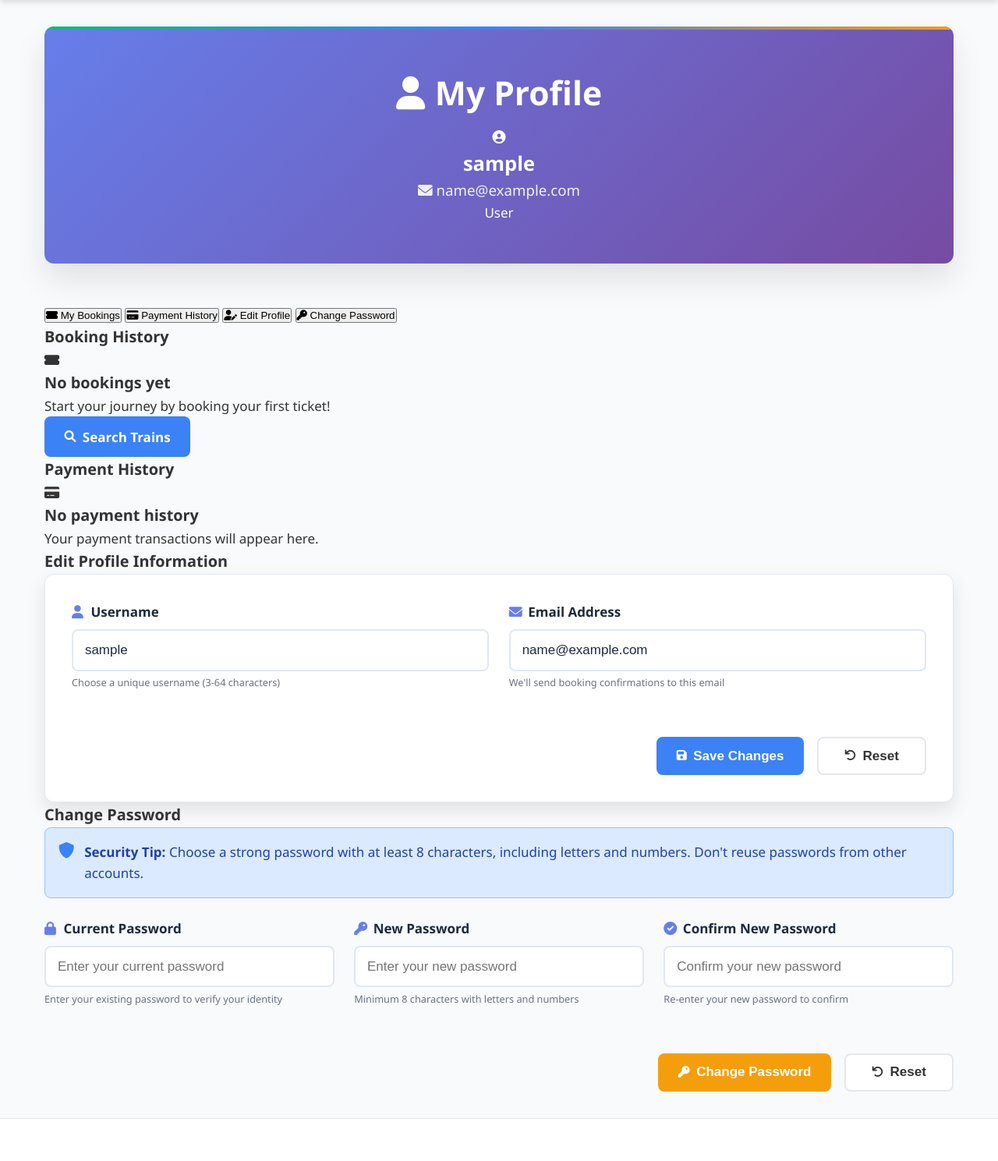
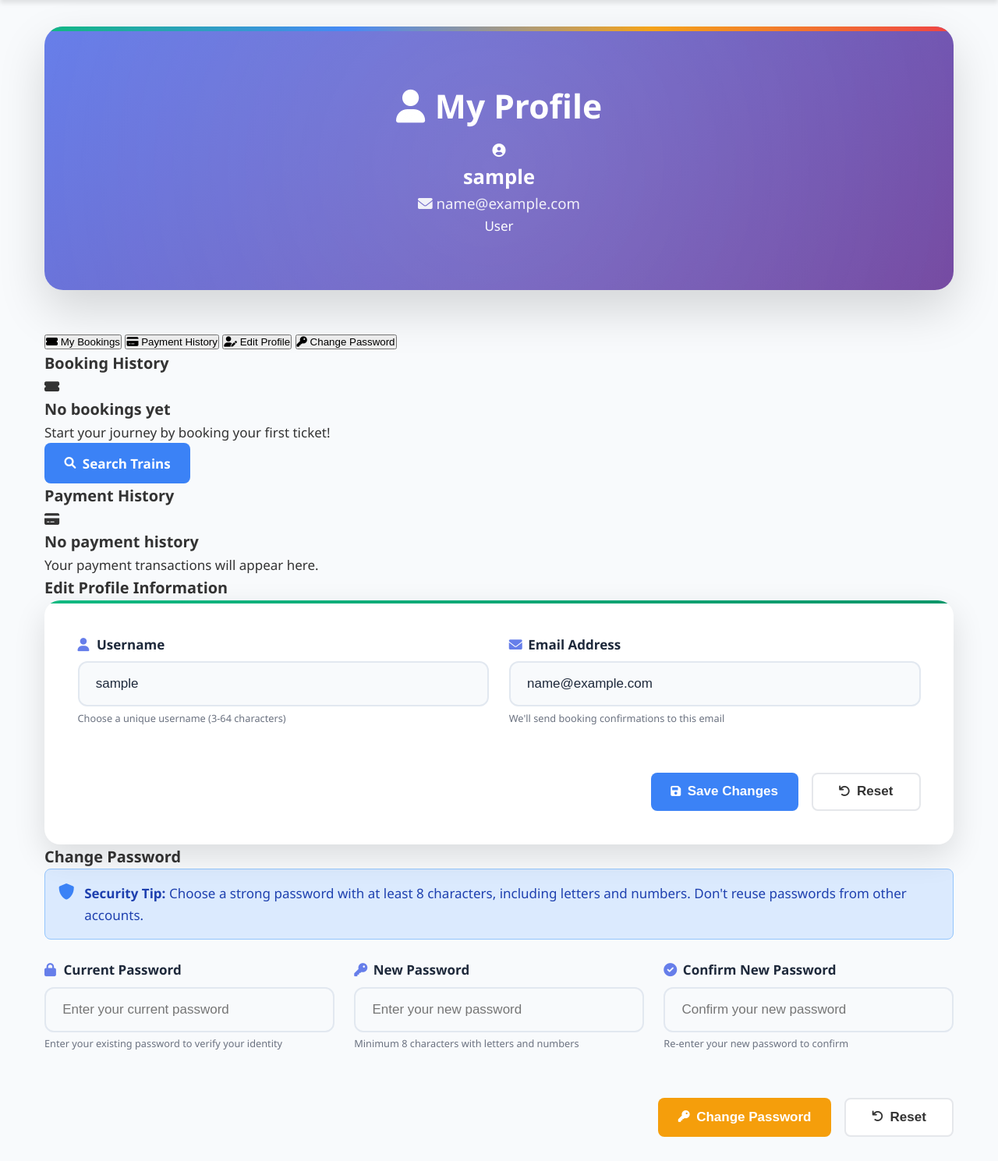
Before and after one commit to Hemanth509h/RailServe, a Flask app: page /profile in a window 1280 px wide. Shown: the part 70-1559 px from the top of the page at 78% size. Run offline with Flask 3, Linux system fonts and the light colour scheme; the visitor is signed in with stand-in values (Sample User, id 1); data that the repository does not hold is empty; some libraries are stand-ins or nearby versions.

Commit message:
Update profile page styling and layout for a modern appearance
Refactor templates/profile.html to enhance UI/UX with updated styles, gradients, shadows, and animations for a more modern aesthetic.

Replit-Commit-Author: Agent
Replit-Commit-Session-Id: d25eaf91-d70c-4f73-93a8-4330e0471ef3
Replit-Commit-Checkpoint-Type: intermediate_checkpoint
Replit-Commit-Screenshot-Url: https://storage.googleapis.com/screenshot-production-us-central1/eb6b3c5f-1946-4231-9be4-e23723e682a3/d25eaf91-d70c-4f73-93a8-4330e0471ef3/C9n1eWE

```diff
--- a/templates/profile.html
+++ b/templates/profile.html
@@ -16,11 +16,12 @@
     margin-bottom: 3rem;
     background: linear-gradient(135deg, #667eea 0%, #764ba2 100%);
     color: white;
-    padding: 3rem;
-    border-radius: 12px;
-    box-shadow: 0 20px 40px rgba(0,0,0,0.1);
+    padding: 4rem;
+    border-radius: 24px;
+    box-shadow: 0 25px 60px rgba(0,0,0,0.15);
     position: relative;
     overflow: hidden;
+    backdrop-filter: blur(20px);
 }
 
 .profile-header::before {
@@ -29,8 +30,26 @@
     top: 0;
     left: 0;
     right: 0;
-    height: 4px;
-    background: linear-gradient(90deg, #10b981, #3b82f6, #f59e0b);
+    height: 6px;
+    background: linear-gradient(90deg, #10b981, #3b82f6, #f59e0b, #ef4444);
+}
+
+.profile-header::after {
+    content: '';
+    position: absolute;
+    top: -50%;
+    right: -50%;
+    width: 200%;
+    height: 200%;
+    background: radial-gradient(circle, rgba(255,255,255,0.1) 0%, transparent 50%);
+    animation: profileFloat 8s ease-in-out infinite;
+    pointer-events: none;
+}
+
+@keyframes profileFloat {
+    0%, 100% { transform: translate(0, 0) rotate(0deg); }
+    33% { transform: translate(30px, -30px) rotate(1deg); }
+    66% { transform: translate(-20px, 20px) rotate(-1deg); }
 }
 
 .profile-header h1 {
@@ -148,10 +185,23 @@
 
 .edit-profile-form {
     background: white;
-    border: 1px solid #e2e8f0;
-    border-radius: 12px;
-    padding: 2rem;
-    box-shadow: 0 10px 25px rgba(0,0,0,0.1);
+    border: none;
+    border-radius: 20px;
+    padding: 2.5rem;
+    box-shadow: 0 15px 40px rgba(0,0,0,0.12);
+    position: relative;
+    overflow: hidden;
+    transition: all 0.4s cubic-bezier(0.4, 0, 0.2, 1);
+}
+
+.edit-profile-form::before {
+    content: '';
+    position: absolute;
+    top: 0;
+    left: 0;
+    right: 0;
+    height: 4px;
+    background: linear-gradient(135deg, #10b981 0%, #059669 100%);
 }
 
 .edit-profile-form h3 {
@@ -190,30 +240,45 @@
 .form-group input,
 .form-group select {
     width: 100%;
-    padding: 0.875rem;
+    padding: 1rem 1.25rem;
     border: 2px solid #e2e8f0;
-    border-radius: 8px;
-    background: white;
+    border-radius: 12px;
+    background: #f8fafc;
     color: #1e293b;
     font-size: 1rem;
-    transition: border-color 0.3s ease;
+    transition: all 0.4s cubic-bezier(0.4, 0, 0.2, 1);
+    position: relative;
 }
 
 .form-group input:focus,
 .form-group select:focus {
     border-color: #667eea;
     outline: none;
-    box-shadow: 0 0 0 3px rgba(102, 126, 234, 0.1);
+    box-shadow: 0 0 0 4px rgba(102, 126, 234, 0.15), 0 8px 25px rgba(102, 126, 234, 0.1);
+    background: white;
+    transform: translateY(-2px);
 }
 
 .password-change-section {
     grid-column: 1 / -1;
     background: white;
-    border: 1px solid #e2e8f0;
-    border-radius: 12px;
-    padding: 2rem;
-    box-shadow: 0 10px 25px rgba(0,0,0,0.1);
+    border: none;
+    border-radius: 20px;
+    padding: 2.5rem;
+    box-shadow: 0 15px 40px rgba(0,0,0,0.12);
     margin-top: 2rem;
+    position: relative;
+    overflow: hidden;
+}
+
+.password-change-section::before {
+    content: '';
+    position: absolute;
+    top: 0;
+    left: 0;
+    right: 0;
+    height: 4px;
+    background: linear-gradient(135deg, #f59e0b 0%, #d97706 100%);
 }
 
 .password-change-section h3 {
@@ -795,7 +907,7 @@
         document.getElementById('username').value = "{{ current_user.username }}";
         document.getElementById('email').value = "{{ current_user.email }}";
         {% if current_user.phone %}
-        document.getElementById('phone').value = "{{ current_user.phone }}";
+        document.getElementById('phone').value = "{{ current_user.phone or '' }}";
         {% endif %}
     }
 
```
Also changed, not shown: other parts of templates/profile.html (+81 -16 lines).
